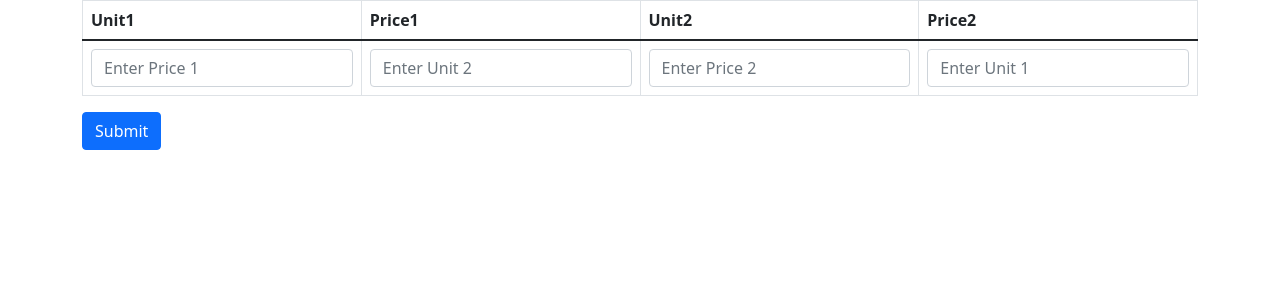
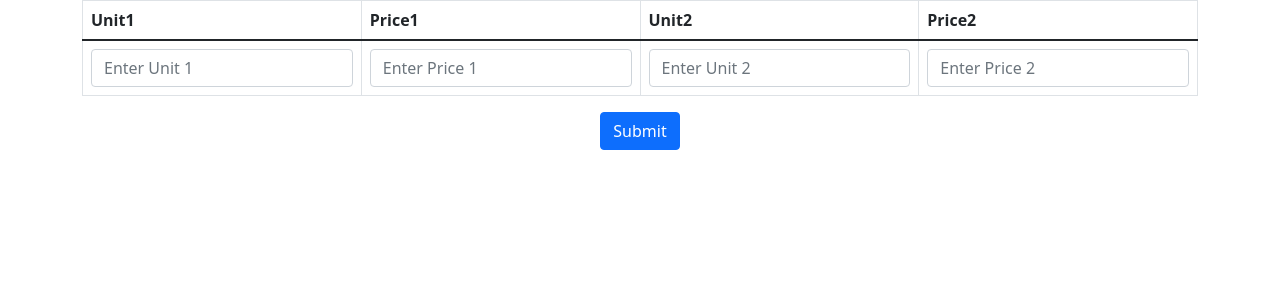
Before and after one commit to Av922230/angular-newlearn, an Angular app: page / in a window 1280 px wide. Shown: the top 300 px of the page. Built offline with nearby package versions, Linux system fonts and the light colour scheme.

Commit message:
1 file modified

```diff
--- a/src/app/SMC/CommonService.html
+++ b/src/app/SMC/CommonService.html
@@ -13,6 +13,15 @@
 
         <tbody>
           <tr>
+            <td>
+              <input
+                type="textbox"
+                class="form-control"
+                id="Unit1Price"
+                placeholder="Enter Unit 1"
+              />
+            </td>
+
             <td>
               <input
                 type="textbox"
@@ -39,20 +48,12 @@
                 placeholder="Enter Price 2"
               />
             </td>
-
-            <td>
-              <input
-                type="textbox"
-                class="form-control"
-                id="Unit1Price"
-                placeholder="Enter Unit 1"
-              />
-            </td>
           </tr>
         </tbody>
       </table>
-
-      <button type="submit" class="btn btn-primary">Submit</button>
+      <div class="text-center">
+        <button type="submit" class="btn btn-primary">Submit</button>
+      </div>
     </form>
   </div>
 </div>
```
